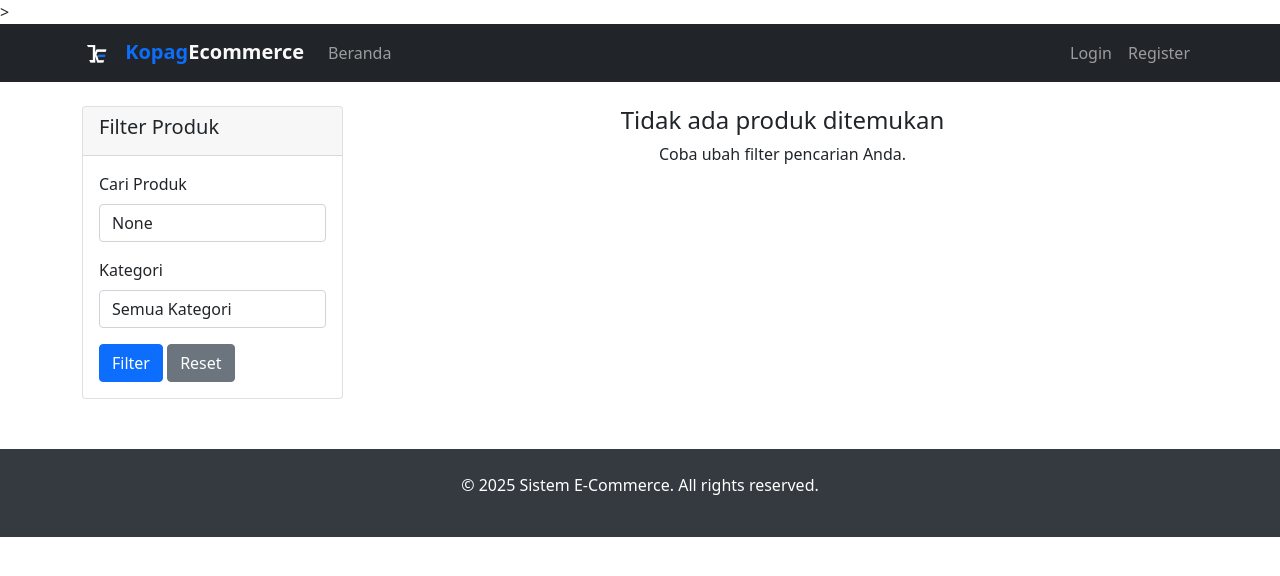
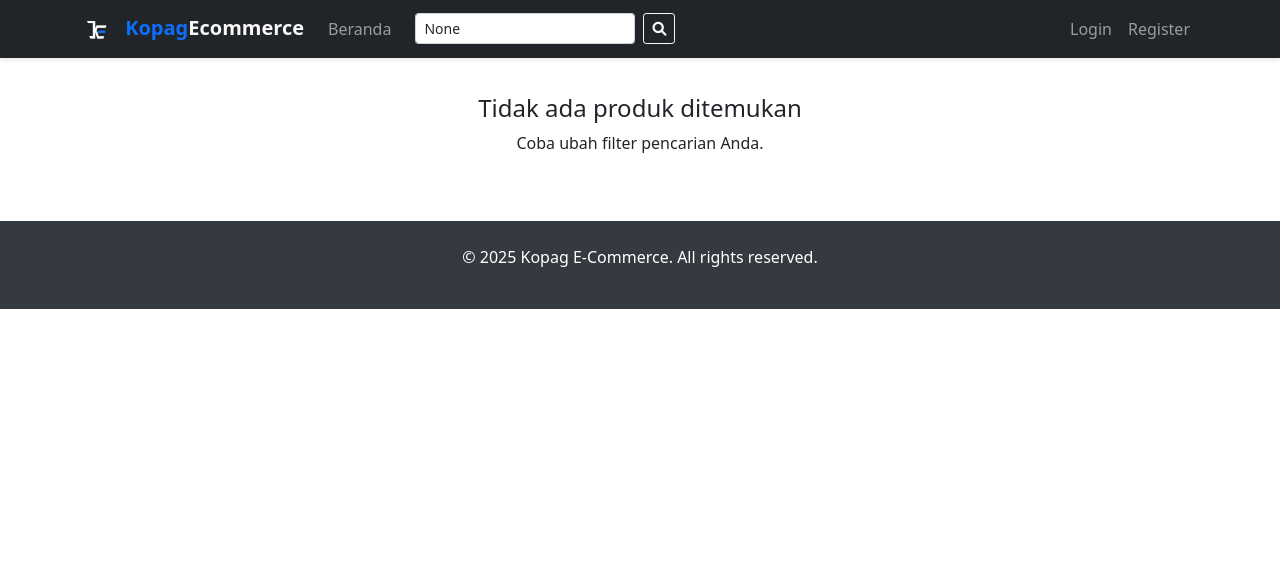
Before and after one commit to NDORRRRR/ecommerce_project, a Django app: page / in a window 1280 px wide. Shown: the top 576 px of the page. Run offline with Django 5.2, Linux system fonts and the light colour scheme; data that the repository does not hold is empty.

Commit message:
Update 2.1.1
Remove box filter produk
Add Search query connect in views.py
Update base.html and home.html
Update views.py for search query

```diff
--- a/ecommerce/views.py
+++ b/ecommerce/views.py
@@ -18,7 +18,7 @@
     produk_list = Produk.objects.all()
     kategori_list = Produk.objects.values_list('kategori', flat=True).distinct()
 
-    # Filter berdasarkan kategori
+    # Filter berdasarkan kategori (ini akan tetap berfungsi jika parameter kategori dikirim)
     kategori = request.GET.get('kategori')
     if kategori:
         produk_list = produk_list.filter(kategori=kategori)
@@ -30,17 +30,18 @@
             Q(nama__icontains=search) | Q(kategori__icontains=search)
         )
 
-    paginator = Paginator(produk_list, 12)
+    paginator = Paginator(produk_list, 12) # Sesuaikan per halaman
     page_number = request.GET.get('page')
     produk_list = paginator.get_page(page_number)
 
     context = {
         'produk_list': produk_list,
-        'kategori_list': kategori_list,
+        'kategori_list': kategori_list, # Tetap sediakan jika mungkin digunakan di tempat lain
         'selected_kategori': kategori,
         'search_query': search
     }
     return render(request, 'ecommerce/home.html', context)
+
 
 def user_login(request):
     """Login view"""
--- a/templates/base.html
+++ b/templates/base.html
@@ -5,7 +5,7 @@
     <meta charset="UTF-8">
     <meta name="viewport" content="width=device-width, initial-scale=1.0">
     <title>{% block title %}E-Commerce{% endblock %}</title>
-    <link rel="icon" type="image/x-icon" href="{% static 'ecommerce/img/Kopag.ico' %}">>
+    <link rel="icon" type="image/x-icon" href="{% static 'ecommerce/img/Kopag.ico' %}">
     <link href="https://cdn.jsdelivr.net/npm/bootstrap@5.1.3/dist/css/bootstrap.min.css" rel="stylesheet">
     <link rel="stylesheet" href="https://cdnjs.cloudflare.com/ajax/libs/font-awesome/6.0.0/css/all.min.css">
     <style>
@@ -29,6 +29,16 @@
         .ecommerce-text {
             color: #F9F9F9; /*PUTIH ABU ABU*/
         }
+        .navbar {
+        position: fixed; /* Membuat navbar tetap di posisinya saat menggulir */
+        top: 0;          /* Menempatkan navbar di bagian paling atas */
+        width: 100%;     /* Memastikan navbar membentang selebar layar */
+        z-index: 1030;   /* Menjaga navbar di atas konten lain (Bootstrap default z-index untuk navbar) */
+        box-shadow: 0 2px 4px rgba(0,0,0,.1); /* Menambahkan sedikit bayangan agar terlihat 'mengambang' */
+        }
+        body {
+        padding-top: 70px;
+        }
     </style>
 </head>
 <body>
@@ -47,6 +57,14 @@
                 <ul class="navbar-nav me-auto">
                     <li class="nav-item">
                         <a class="nav-link" href="{% url 'home' %}">Beranda</a>
+                    </li>
+                    <li class="nav-item d-flex align-items-center ms-3">
+                        <form class="d-flex" method="GET" action="{% url 'home' %}">
+                            <input class="form-control form-control-sm me-2" type="search" placeholder="Cari produk..." aria-label="Search" name="search" value="{{ search_query }}">
+                            <button class="btn btn-outline-light btn-sm" type="submit">
+                                <i class="fas fa-search"></i>
+                            </button>
+                        </form>
                     </li>
                 </ul>
 
@@ -125,7 +143,7 @@
 
     <footer class="text-center py-4">
         <div class="container">
-            <p>&copy; 2025 Sistem E-Commerce. All rights reserved.</p>
+            <p>&copy; 2025 Kopag E-Commerce. All rights reserved.</p>
         </div>
     </footer>
 
--- a/templates/ecommerce/home.html
+++ b/templates/ecommerce/home.html
@@ -4,39 +4,12 @@
 
 {% block content %}
 <div class="row">
-    <div class="col-md-3">
-        <div class="card">
-            <div class="card-header">
-                <h5>Filter Produk</h5>
-            </div>
-            <div class="card-body">
-                <form method="GET">
-                    <div class="mb-3">
-                        <label for="search" class="form-label">Cari Produk</label>
-                        <input type="text" class="form-control" id="search" name="search" value="{{ search_query }}">
-                    </div>
+    {# BAGIAN FILTER PRODUK DIHAPUS SEPENUHNYA DARI SINI #}
 
-                    <div class="mb-3">
-                        <label for="kategori" class="form-label">Kategori</label>
-                        <select class="form-control" id="kategori" name="kategori">
-                            <option value="">Semua Kategori</option>
-                            {% for kat in kategori_list %}
-                                <option value="{{ kat }}" {% if kat == selected_kategori %}selected{% endif %}>{{ kat }}</option>
-                            {% endfor %}
-                        </select>
-                    </div>
-
-                    <button type="submit" class="btn btn-primary">Filter</button>
-                    <a href="{% url 'home' %}" class="btn btn-secondary">Reset</a>
-                </form>
-            </div>
-        </div>
-    </div>
-
-    <div class="col-md-9">
+    <div class="col-md-12"> {# UBAH INI DARI col-md-9 JADI col-md-12 #}
         <div class="row">
             {% for produk in produk_list %}
-                <div class="col-md-4 mb-4">
+                <div class="col-md-3 mb-4"> {# UBAH INI DARI col-md-4 JADI col-md-3 UNTUK MENJAGA GRID (4 produk per baris) #}
                     <div class="card product-card h-100">
                         {# Tambahkan ini untuk gambar produk #}
                         {% if produk.gambar %}
```
Also changed, not shown: media/produk_images/Logitech-M170.png (added), media/produk_images/asus-rog-strix-g1517.jpg (added).
